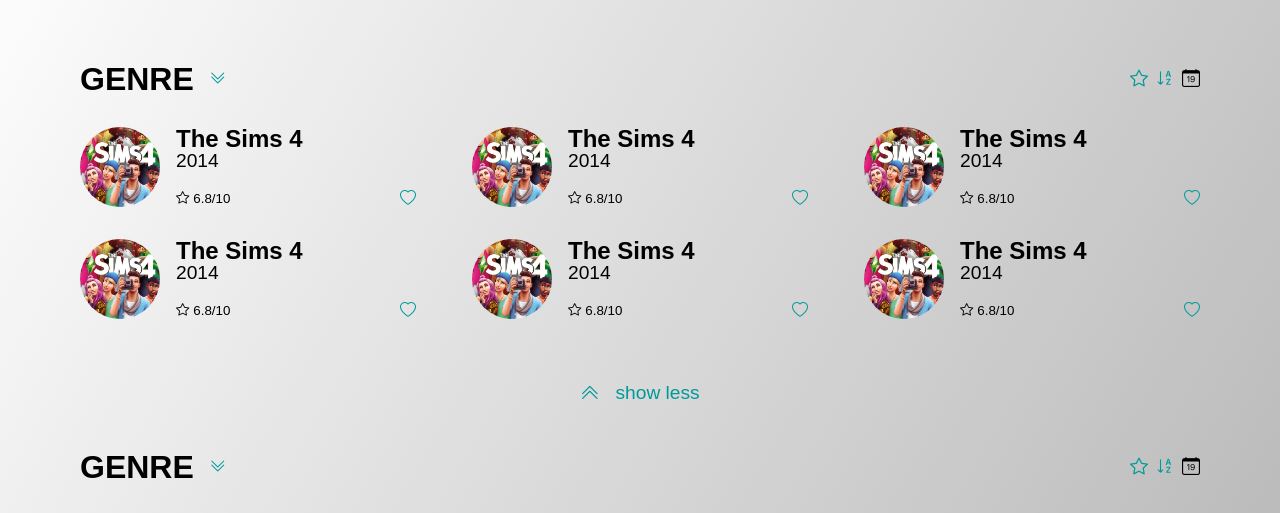
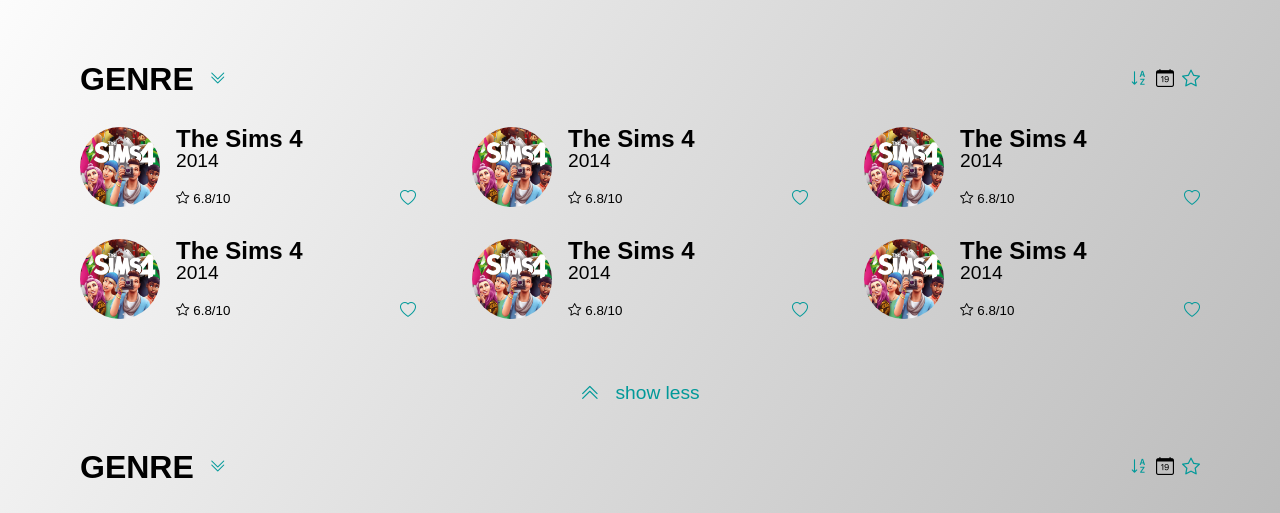
Before and after one commit to miaslls/MiaPlay-React-TS, a React (Vite) app: page /home in a window 1280 px wide. Shown: the part 131-644 px from the top of the page. Built offline with nearby package versions, Linux system fonts and the light colour scheme; a web font is replaced by a local one.

Commit message:
rename Filters to Sort

```diff
--- a/src/components/Filters.tsx
+++ b/src/components/Sort.tsx
@@ -1,21 +1,21 @@
-import "../styles/Filters.css";
+import "../styles/Sort.css";
 
-const Filters = () => {
+const Sort = () => {
   return (
     <>
-      <nav className="sort">
-        <div className="sort-item clickable">
-          <i className="bi bi-star"></i>
-        </div>
+      <div className="sort">
         <div className="sort-item clickable">
           <i className="bi bi-sort-alpha-down"></i>
         </div>
         <div className="sort-item sort-item--selected clickable">
           <i className="bi bi-calendar-date"></i>
         </div>
-      </nav>
+        <div className="sort-item clickable">
+          <i className="bi bi-star"></i>
+        </div>
+      </div>
     </>
   );
 };
 
-export default Filters;
+export default Sort;
--- a/src/pages/Home/GameList.tsx
+++ b/src/pages/Home/GameList.tsx
@@ -1,7 +1,7 @@
 import "./GameList.css";
 
 import GameListItem from "./GameListItem";
-import Filters from "../../components/Filters";
+import Sort from "../../components/Sort";
 
 const GameList = () => {
   return (
@@ -16,7 +16,7 @@
           </div>
 
           <div className="game-list-filter">
-            <Filters />
+            <Sort />
           </div>
         </div>
         <ul className="game-list-items">
--- a/src/styles/Filters.css
+++ /dev/null
@@ -1,47 +0,0 @@
-.filters {
-  height: fit-content;
-  display: flex;
-  align-items: center;
-  gap: 2rem;
-}
-
-.genre-menu {
-  padding: 0.5rem 0.75rem;
-  display: flex;
-  align-items: center;
-  gap: 0.5rem;
-}
-
-.genre-menu:hover {
-  background: #17889b;
-  color: #fff;
-}
-
-.sort {
-  display: flex;
-  gap: 0.5rem;
-}
-
-.sort-item {
-  font-size: large;
-}
-
-.sort-item--selected {
-  color: #000;
-  cursor: default;
-}
-
-/* 📌📌📌 PORTRAIT */
-
-@media screen and (orientation: portrait) {
-  .filters {
-    width: 100%;
-    flex-direction: row-reverse;
-    justify-content: space-between;
-  }
-
-  .genre-menu {
-    padding: 0.25rem 0.5rem;
-    gap: 0.25rem;
-  }
-}
--- /dev/null
+++ b/src/styles/Sort.css
@@ -0,0 +1,13 @@
+.sort {
+  display: flex;
+  gap: 0.5rem;
+}
+
+.sort-item {
+  font-size: large;
+}
+
+.sort-item--selected {
+  color: #000;
+  cursor: default;
+}
```
